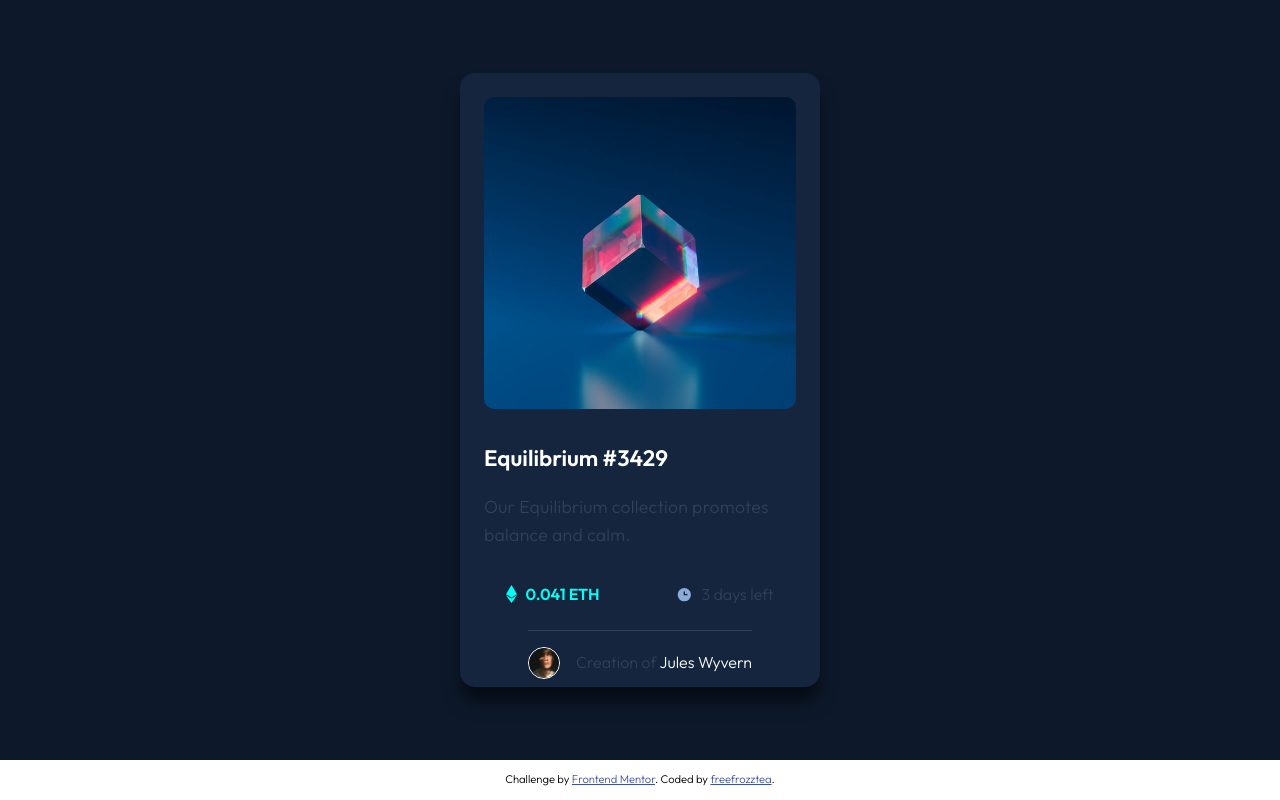
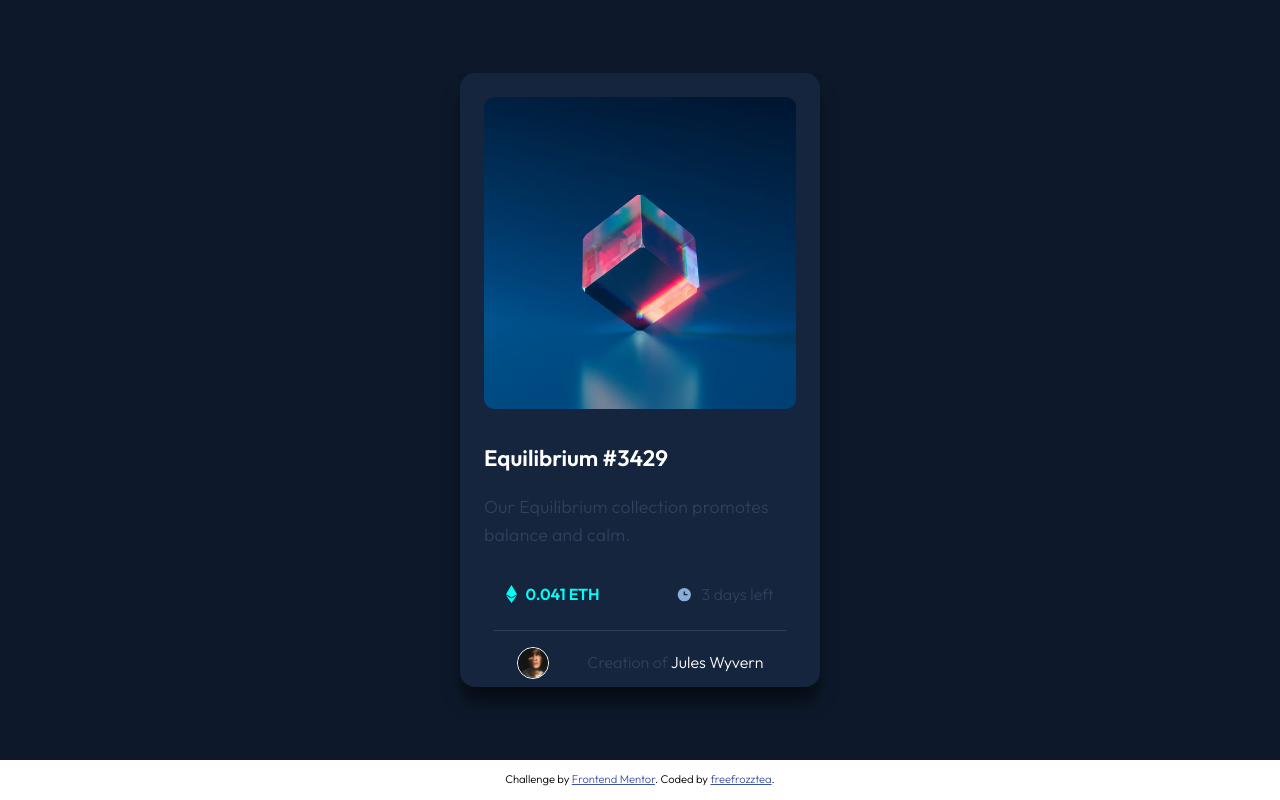
Before and after one commit to freefrozztea/Frontend-Mentor-Challenges, a plain HTML site: page NFT-Preview-Card-Component/index.html in a window 1280 px wide. Drawn offline with Linux system fonts and the light colour scheme.

Commit message:
update size of box creator-info

```diff
--- a/NFT-Preview-Card-Component/index.css
+++ b/NFT-Preview-Card-Component/index.css
@@ -163,6 +163,7 @@ body {
   align-items: center;
   justify-content: space-evenly;
   max-height: 10%;
+  width: min(20rem, 85%);
 }
 
 .avatar {
```
